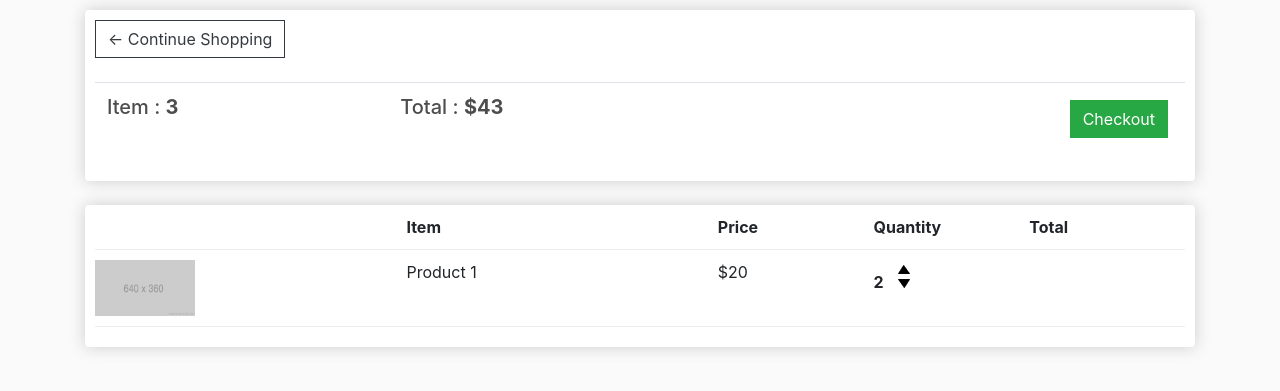
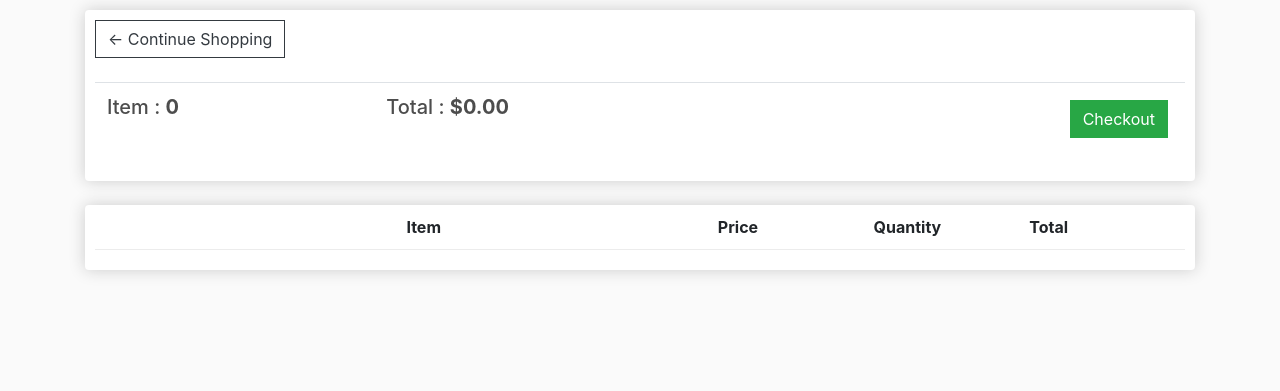
Before and after one commit to saurabhmehta1601/E-commerce-website, a Django app: page /cart/ in a window 1280 px wide. Shown: the part 57-448 px from the top of the page. Run offline with Django 3.2, Linux system fonts and the light colour scheme; lists and menus that the app fills with data are empty; some libraries are stand-ins or nearby versions.

Commit message:
ready to work on site functionality

```diff
--- a/website/store/templates/store/cart.html
+++ b/website/store/templates/store/cart.html
@@ -1,49 +1,68 @@
-{% extends 'store/main.html' %}
-{% load static %}
-
-{% block content %}
+{% extends 'store/main.html' %} {% load static %} {% block content %}
 
 <div class="row">
   <div class="col-lg-12">
     <div class="box-element">
-                <a href="{% url 'store' %}" class="btn btn-outline-dark">&#x2190; Continue Shopping</a>
-                <br>
-                <br>
+      <a href="{% url 'store' %}" class="btn btn-outline-dark"
+        >&#x2190; Continue Shopping</a
+      >
+      <br />
+      <br />
 
       <table class="table">
         <tr>
-                        <th><h5>Item : <strong>3</strong>    </h5></th>
-                        <th><h5>Total : <strong>$43</strong>    </h5></th>
-                        <th><a style='float: right;margin: 5px;' href="{% url 'checkout' %}" class="btn btn-success">Checkout</a></th>
+          <th>
+            <h5>Item : <strong>{{order.get_cart_items}}</strong></h5>
+          </th>
+          <th>
+            <h5>Total : <strong>${{order.get_cart_total|floatformat:2}}</strong></h5>
+          </th>
+          <th>
+            <a
+              style="float: right; margin: 5px"
+              href="{% url 'checkout' %}"
+              class="btn btn-success"
+              >Checkout</a
+            >
+          </th>
         </tr>
       </table>
     </div>
-            <br>
+    <br />
     <div class="box-element">
       <div class="cart-row">
-                    <div style="flex:2;"></div>
-                    <div style="flex:2;"><strong> Item</strong></div>
-                    <div style="flex:1;"><strong>Price</strong></div>
-                    <div style="flex:1;"><strong> Quantity</strong></div>
-                    <div style="flex:1;"><strong> Total</strong></div>
+        <div style="flex: 2"></div>
+        <div style="flex: 2"><strong> Item</strong></div>
+        <div style="flex: 1"><strong>Price</strong></div>
+        <div style="flex: 1"><strong> Quantity</strong></div>
+        <div style="flex: 1"><strong> Total</strong></div>
       </div>
+
+      {% for item in items %}
       <div class="cart-row">
-                    <div style="flex:2;">
-                        <img src="{% static 'images/placeholder-image.png' %}" class='row-image' alt="">
+        <div style="flex: 2">
+          <img src="{{item.product.imageURL}}" class="row-image" alt="" />
         </div>
-                    <div style="flex:2;">Product 1</div>
-                    <div style="flex:1;">$20</div>
-                    <div style="flex:1;">
-                        <p class="quantity">
-                            2
-                        </p>
+        <div style="flex: 2">{{item.product.name}}</div>
+        <div style="flex: 1">${{item.product.price|floatformat:2}}</div>
+        <div style="flex: 1">
+          <p class="quantity">{{item.quantity}}</p>
           <div class="quantity">
-                            <img  alt="" class="chg-quantity" src="{% static 'images/arrow-up.png' %}">
-                            <img  alt="" class="chg-quantity" src="{% static 'images/arrow-down.png' %}">
+            <img
+              alt=""
+              class="chg-quantity"
+              src="{% static 'images/arrow-up.png' %}"
+            />
+            <img
+              alt=""
+              class="chg-quantity"
+              src="{% static 'images/arrow-down.png' %}"
+            />
           </div>
         </div>
-                    <div style="flex:1;"></div>
+        <div style="flex: 1">${{item.get_total|floatformat:2}}</div>
       </div>
+      {% endfor %}
     </div>
   </div>
 </div>
--- a/website/store/views.py
+++ b/website/store/views.py
@@ -7,9 +7,26 @@ def store(request):
     return render(request,"store/store.html",context)
 
 def checkout(request):
-    context={}
+    if request.user.is_authenticated:
+        customer=request.user.customer
+        order,created=Order.objects.get_or_create(customer=customer ,complete=False)
+        items=order.orderitem_set.all()
+    else:
+        items=[]
+        order={'get_cart_items':0,'get_cart_total':0}
+
+    context={'items':items,'order':order}
     return render(request,"store/checkout.html",context)
 
 def cart(request):
-    context={}
+
+    if request.user.is_authenticated:
+        customer=request.user.customer
+        order,created=Order.objects.get_or_create(customer=customer ,complete=False)
+        items=order.orderitem_set.all()
+    else:
+        items=[]
+        order={'get_cart_items':0,'get_cart_total':0}
+
+    context={'items':items,'order':order}
     return render(request,"store/cart.html",context)
```
Also changed, not shown: website/store/models.py (+18 -0 lines), website/store/templates/store/checkout.html (+21 -12 lines), website/db.sqlite3, website/website/urls.py (line endings or trailing spaces). Lines whose indentation alone changed are shown as unchanged.
